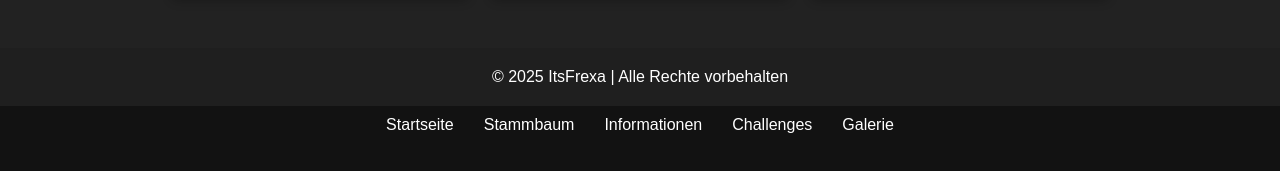
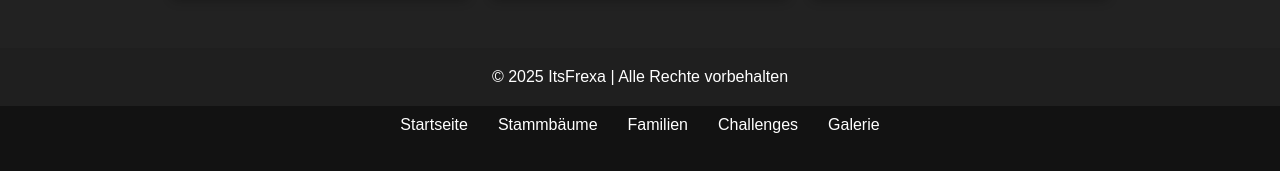
Before and after one commit to ItsFrexa/MySims4, a plain HTML site: page index.html in a window 1280 px wide. Shown: the part 451-622 px from the top of the page. Drawn offline with Linux system fonts and the light colour scheme.

Commit message:
Update index.html

```diff
--- a/index.html
+++ b/index.html
@@ -53,8 +53,8 @@
   <nav>
     <ul>
       <li><a href="index.html">Startseite</a></li>
-      <li><a href="stammbaum.html">Stammbaum</a></li>
-      <li><a href="informationen.html">Informationen</a></li>
+      <li><a href="stammbaum.html">Stammbäume</a></li>
+      <li><a href="informationen.html">Familien</a></li>
       <li><a href="challenges.html">Challenges</a></li>
       <li><a href="galerie.html">Galerie</a></li>
     </ul>
```
